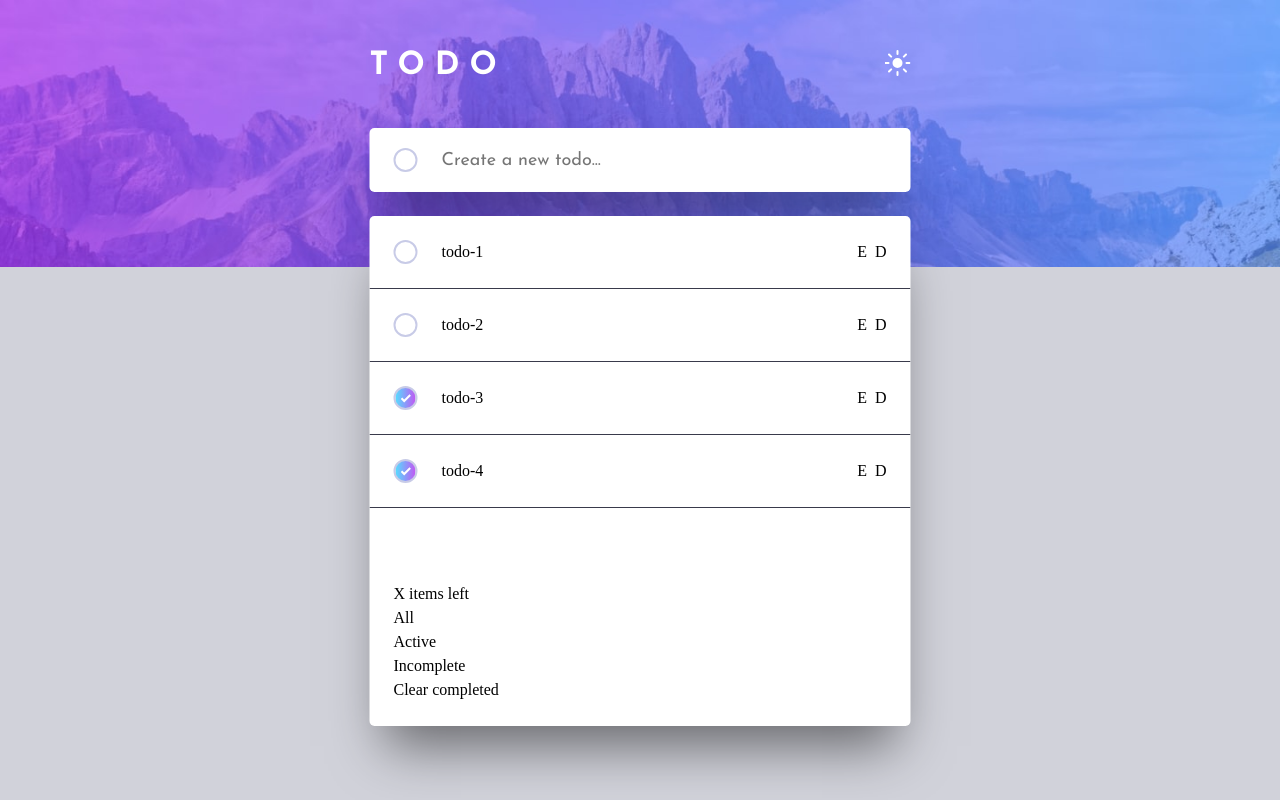
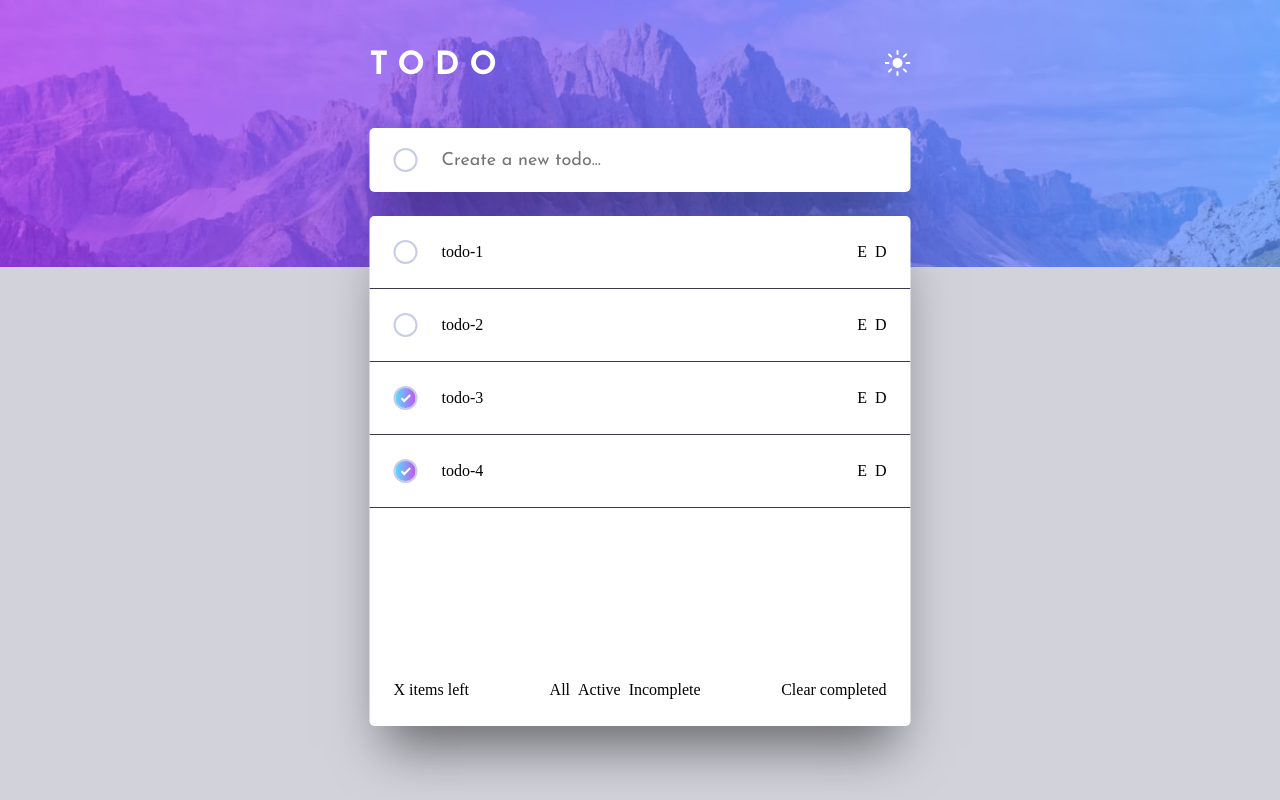
Before and after one commit to sammern-stack/Todo-App-v2, a React (Vite) app in the folder client/: page / in a window 1280 px wide. Built offline with nearby package versions, Linux system fonts and the light colour scheme.

Commit message:
styles(todos) fix some styles for todo actions

```diff
--- a/client/src/components/TodosList/TodosList.scss
+++ b/client/src/components/TodosList/TodosList.scss
@@ -39,5 +39,12 @@
 
   &__actions {
     padding: 0 24px;
+    display: flex;
+    justify-content: space-between;
+  }
+
+  &__filters {
+    display: flex;
+    gap: 8px;
   }
 }
```
